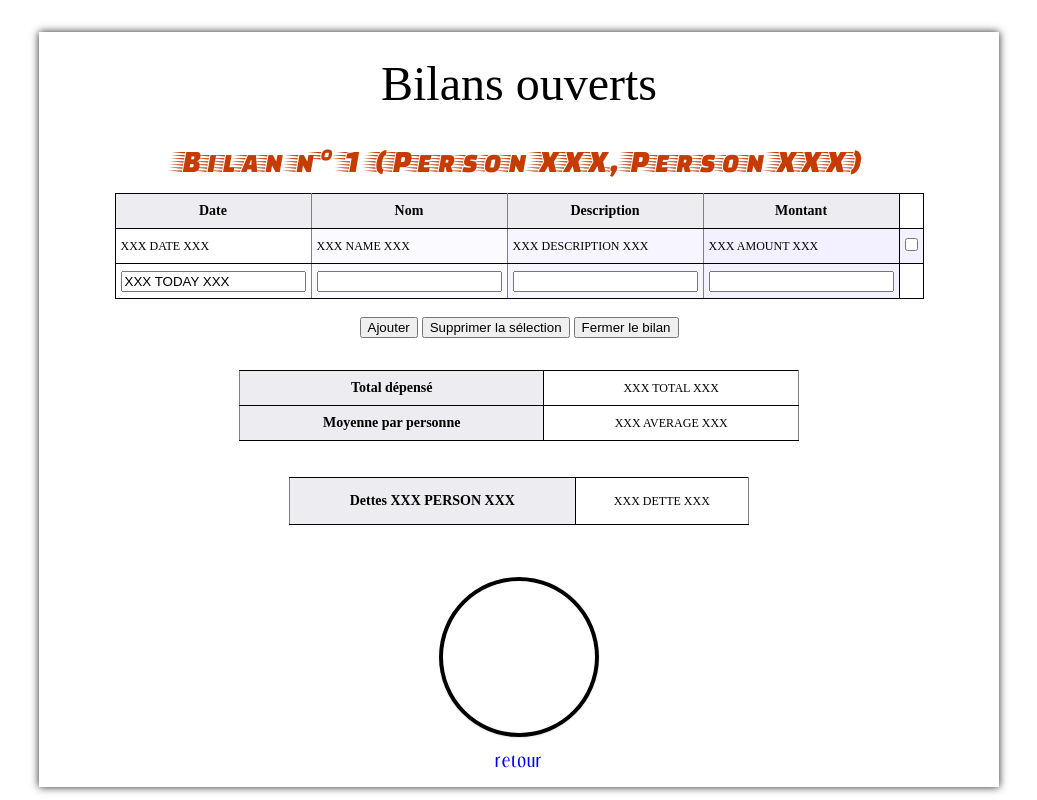
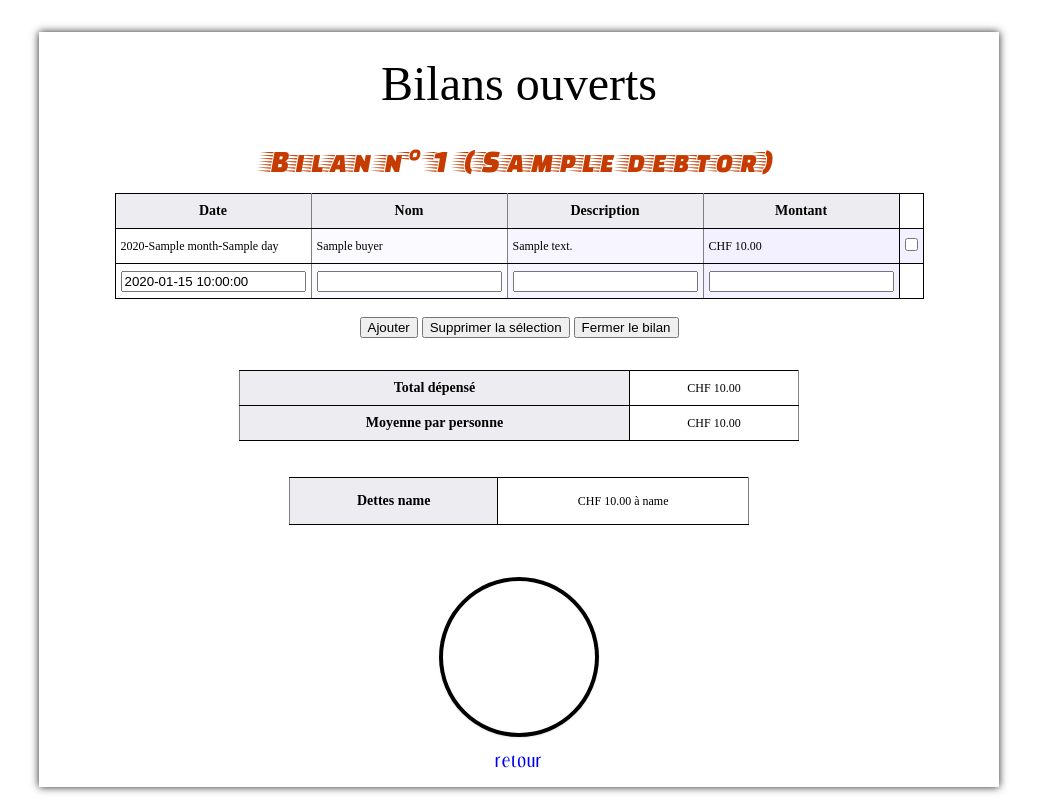
Before and after one commit to danac/xpensemate-legacy, a Python web app: template expense_manager/web/templates/balance.html in a window 1280 px wide. Shown: the whole page, without its empty margins (121-1158 px from the left). Run offline with Jinja, Linux system fonts and the light colour scheme; the template is opened without the code that fills it: most values are stand-ins (such as "Sample title", 1, 10 or a date in 2020); some web fonts are replaced.

Commit message:
Added dynamic behavior to templates

```diff
--- a/expense_manager/web/templates/balance.html
+++ b/expense_manager/web/templates/balance.html
@@ -4,10 +4,10 @@
 
 {% block main_content %}
 <div class="thumbrow">
-    <form id="form XXX balID XXX" name="expense" action="{{ prefix }}/dispatch" method="post">
+    <form id="form-balance-{{ balance.ID }}" name="expense" action="{{ prefix }}/dispatch" method="post">
         <div id="title">
             <h2>
-                    Bilan n° {{ balID }} (Person XXX, Person XXX)
+                    Bilan n° {{ balance.ID }} ({{ balance.debtors|join(', ') }})
             </h2>
         </div>
         <table id="plugandtable"
@@ -36,31 +36,32 @@
                     <span class="c1">Montant</span>
                 </th>
             </tr>
-
+            {% for expense in balance.expenses %}
             <tr>
                 <td align="left" class="c5" height="24">
-                    <span class="c1">XXX DATE XXX</span>
+                    <span class="c1">{{ expense.year }}-{{ expense.month }}-{{ expense.day }}</span>
                 </td>
 
                 <td align="left" class="c6" height="24">
-                    <span class="c1">XXX NAME XXX</span>
+                    <span class="c1">{{ expense.buyer }}</span>
                 </td>
 
                 <td align="left" class="c7" height="24">
-                    <span class="c1">XXX DESCRIPTION XXX</span>
+                    <span class="c1">{{ expense.description }}</span>
                 </td>
 
                 <td align="left" class="c8" height="24">
-                    <span class="c1">XXX AMOUNT XXX</span>
+                    <span class="c1">{{ "CHF %.2f"|format(expense.amount) }}</span>
                 </td>
 
                 <td align="left" class="c8" height="24">
-                    <span class="c1"><input type="checkbox" name="flag-XXX ID XXX" value="True"></span>
+                    <span class="c1"><input type="checkbox" name="flag-{{ expense.ID }}" value="True"></span>
                 </td>
             </tr>
+            {% endfor %}
             <tr>
                 <td align="left" class="c5" height="24">
-                    <span class="c1"><input id="date" type="text" value="XXX TODAY XXX" name="date"></span>
+                    <span class="c1"><input id="date" type="text" value="{{ today }}" name="date"></span>
                 </td>
 
                 <td align="left" class="c6" height="24">
@@ -78,9 +79,10 @@
         </table>
         <div>&nbsp;
         </div>
-        <button type="submit" name="action" value="insert-XXX balID">Ajouter</button>
-        <button type="submit" name="action" value="delete-XXX balID">Supprimer la sélection</button>
-        <button type="submit" name="action" value="close-XXX balID">Fermer le bilan</button>
+        <input type="hidden" name="balance_id" value="{{ balance.ID }}">
+        <button type="submit" name="action" value="expense-insert">Ajouter</button>
+        <button type="submit" name="action" value="expense-delete">Supprimer la sélection</button>
+        <button type="submit" name="action" value="balance-close">Fermer le bilan</button>
     </form>
 </div>
 
@@ -98,14 +100,14 @@
         <tr>
             <th align="center" class="c4" height="24">Total dépensé</th>
             <td align="center" class="c5" height="24">
-                <span class="c1">XXX TOTAL XXX</span>
+                <span class="c1">{{ "CHF %.2f"|format(balance.total) }}</span>
             </td>
         </tr>
         <tr>
             <th align="center" class="c4" height="24">Moyenne par personne</th>
 
             <td align="center" class="c5" height="24">
-                <span class="c1">XXX AVERAGE XXX</span>
+                <span class="c1">{{ "CHF %.2f"|format(balance.average) }}</span>
             </td>
         </tr>
     </table>
@@ -121,15 +123,20 @@
            class="c9"
            onmouseover="javascript:trackTableHighlight(event, '#DAFCF9')"
            onmouseout="javascript:highlightTableRow(0);">
-
+    {% for payer in balance.personal_debts.keys() %}
+        {% if balance.personal_debts[payer]|length %}
         <tr>
             <th align="center"
                 class="c4"
                 height="24"
-                rowspan="XXX NOMBRES DETTES XXX">Dettes XXX PERSON XXX</th>
+                rowspan="{{ balance.personal_debts[payer]|length }}">Dettes {{ payer }}</th>
 
-            <td align="center" class="c5" height="24">XXX DETTE XXX</td>
+            {% for receiver in balance.personal_debts[payer].keys() %}
+                <td align="center" class="c5" height="24">{{ "CHF %.2f à %s"|format(balance.personal_debts[payer][receiver], receiver) }}</td>
+            {% endfor %}
         </tr>
+        {% endif %}
+    {% endfor %}
     </table>
 </div>
 
--- a/expense_manager/web/templates/balance_list.html
+++ b/expense_manager/web/templates/balance_list.html
@@ -1,13 +1,15 @@
 {% extends "base_layout.html" %}
 
-{% block page_title %} Bilans ouverts {% endblock %}
+{% block page_title %} {{ title }} {% endblock %}
 
 {% block main_content %}
 <div class="thumbrow">
+    {% for balance in balances %}
     <div id="title">
         <h2>
-            <a class="bluelink" href="{{ prefix }}/open_balances">Bilan n° XXX (Person XXX, Person XXX)</a>
+            <a class="bluelink" href="{{ prefix }}/balance/{{ balance.ID }}">Bilan n° {{ balance.ID }} ({{ balance.debtors|join(', ') }})</a>
         </h2>
     </div>
+    {% endfor %}
 </div>
 {% endblock %}
```
